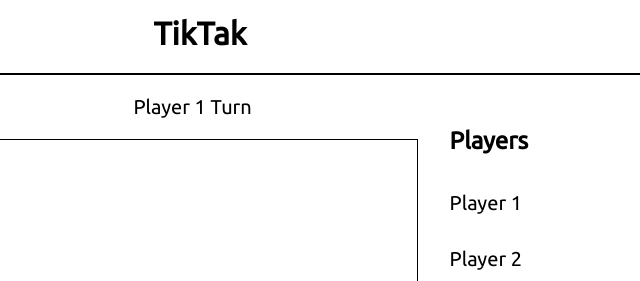
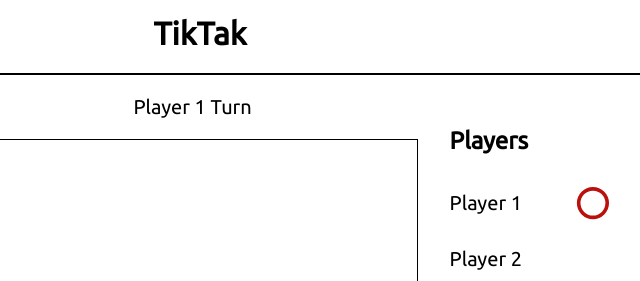
Before and after one commit to RussianMartabak/tiktak, a plain HTML site: page index.html in a window 1280 px wide. Shown: the top 281 px of the page, 440-1080 px from the left. Drawn offline with Linux system fonts and the light colour scheme; a web font is replaced by a local one.

Commit message:
added assets

```diff
--- a/index.html
+++ b/index.html
@@ -26,6 +26,7 @@
             <h2>Players</h2>
             <div class='player' id='player1'>
                 <p>Player 1</p>
+                <img src='assets/circle.svg'>
             </div>
             <div class='player' id='player2'>
                 <p>Player 2</p>
--- a/styles.css
+++ b/styles.css
@@ -40,9 +40,16 @@ p{
     padding: 32px;
     width: 33%;
 }
+.player-board img{
+    height: 36px;
 
+}
+.player{
+    display: flex;
+    align-items: center;
+}
 .player p{
-    width: 150px;
+    width: 125px;
     display: inline-block;
     margin: 16px 0;
 }
@@ -57,3 +64,7 @@ p{
     display: block;
     margin: 16px auto;
 }
+
+/* .gameboard{
+    background-image: url('assets/background.svg');
+} */
```
Also changed, not shown: assets/background.svg (added), assets/circle.svg (added).
